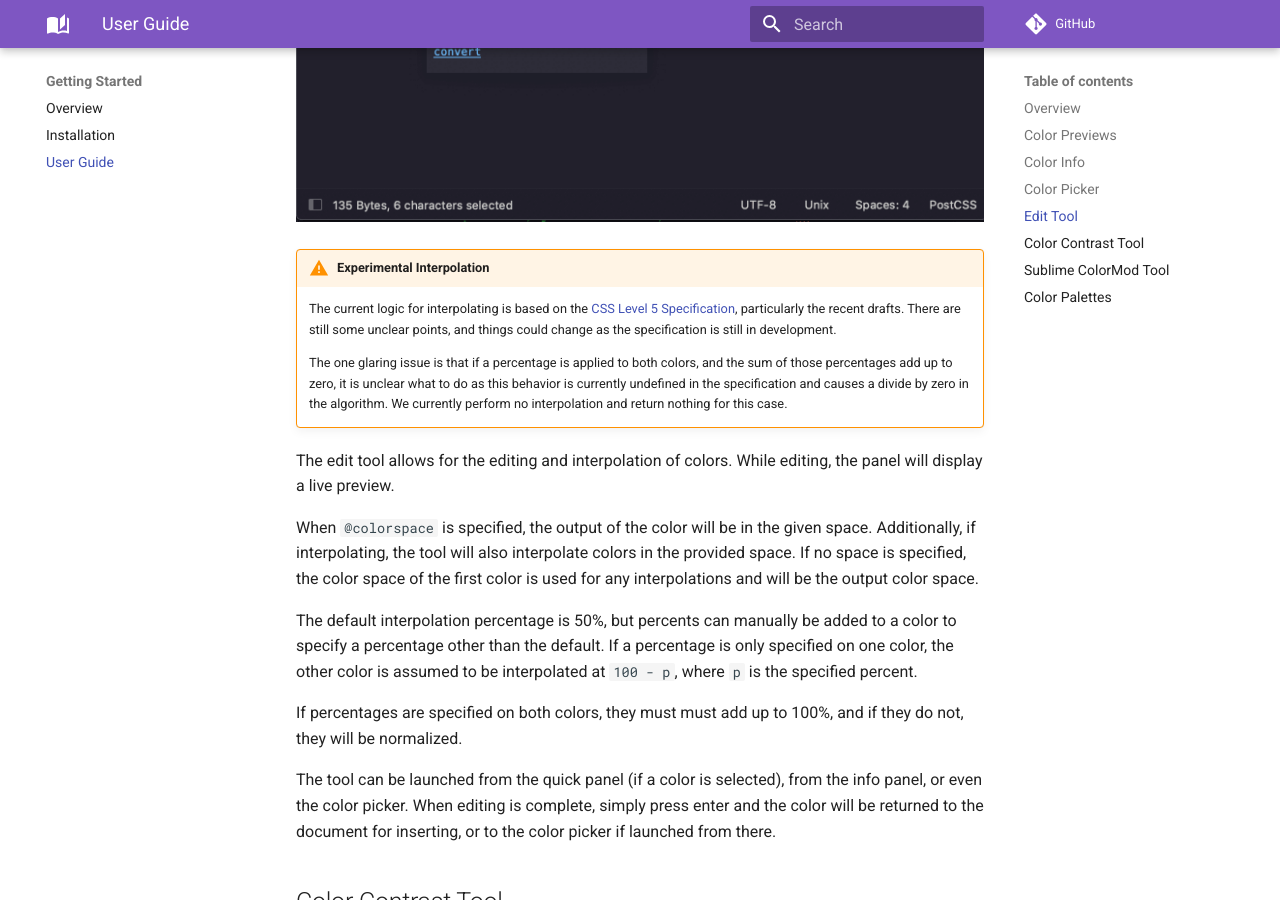
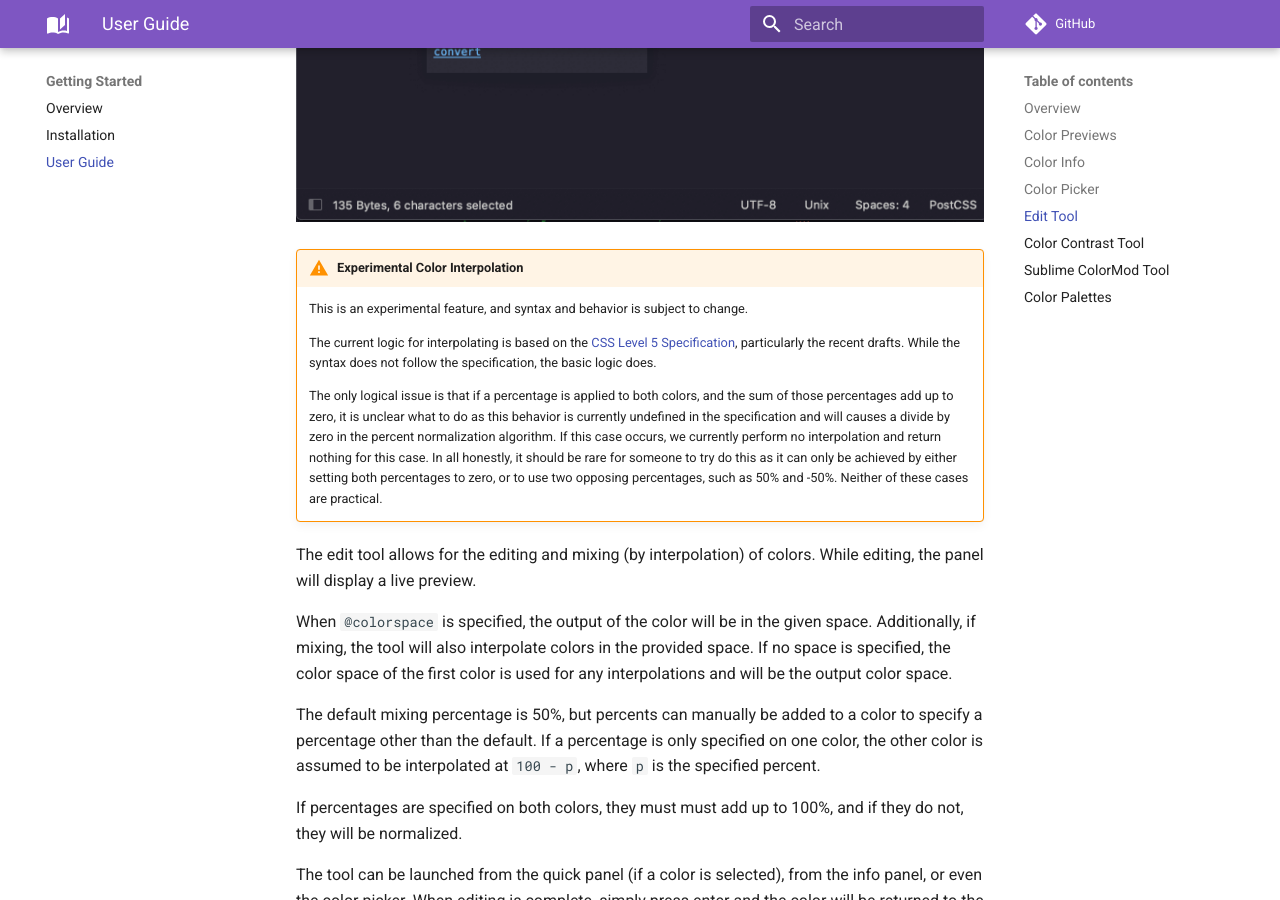
Before and after one commit to facelessuser/ColorHelper, an MkDocs documentation site: the page built from docs/src/markdown/usage.md, in a window 1280 px wide and 900 px high, scrolled down 5383 px. Built offline with MkDocs 1.6.1 and Material for MkDocs 9.7.7, drawn with Linux system fonts in a browser that asks for light colours; comment, search, counter and statistics services are not loaded.

Commit message:
More documentation cleanup

```diff
--- a/color_helper_tools.py
+++ b/color_helper_tools.py
@@ -125,8 +125,8 @@ Colors can be specified in any supported color space. They can<br>
 be converted and output to another color space with `@colorspace`.
 
 If two colors are provided, joined with `+`, the colors will<br>
-be mixed. When mixing, if `@colorspace` is defined at the end,<br>
-colors will be mixed in that color space.
+be mixed by interpolation. When mixing, if `@colorspace` is defined<br>
+at the end, colors will be mixed in that color space.
 
 Colors are mixed at 50% unless percents are defined. If percents<br>
 are defined, they must add up to 100%, if they do not, they are<br>
--- a/docs/src/markdown/usage.md
+++ b/docs/src/markdown/usage.md
@@ -65,23 +65,29 @@ When done, simply select the `select` link to insert the color back into the doc
 
 ![Edit Tool](images/edit_tool.gif)
 
-!!! warning "Experimental Interpolation"
+!!! warning "Experimental Color Interpolation"
+    This is an experimental feature, and syntax and behavior is subject to change.
+
     The current logic for interpolating is based on the [CSS Level 5 Specification][css-5], particularly the recent
-    drafts. There are still some unclear points, and things could change as the specification is still in development.
+    drafts. While the syntax does not follow the specification, the basic logic does.
 
-    The one glaring issue is that if a percentage is applied to both colors, and the sum of those percentages add up to
-    zero, it is unclear what to do as this behavior is currently undefined in the specification and causes a divide by
-    zero in the algorithm. We currently perform no interpolation and return nothing for this case.
+    The only logical issue is that if a percentage is applied to both colors, and the sum of those percentages add up to
+    zero, it is unclear what to do as this behavior is currently undefined in the specification and will causes a divide
+    by zero in the percent normalization algorithm. If this case occurs, we currently perform no interpolation and
+    return nothing for this case. In all honestly, it should be rare for someone to try do this as it can only be
+    achieved by either setting both percentages to zero, or to use two opposing percentages, such as 50% and -50%.
+    Neither of these cases are practical.
 
-The edit tool allows for the editing and interpolation of colors. While editing, the panel will display a live preview.
+The edit tool allows for the editing and mixing (by interpolation) of colors. While editing, the panel will display a
+live preview.
 
-When `@colorspace` is specified, the output of the color will be in the given space. Additionally, if interpolating, the
-tool will also interpolate colors in the provided space. If no space is specified, the color space of the first color is
+When `@colorspace` is specified, the output of the color will be in the given space. Additionally, if mixing, the tool
+will also interpolate colors in the provided space. If no space is specified, the color space of the first color is
 used for any interpolations and will be the output color space.
 
-The default interpolation percentage is 50%, but percents can manually be added to a color to specify a percentage other
-than the default. If a percentage is only specified on one color, the other color is assumed to be interpolated at
-`100 - p`, where `p` is the specified percent.
+The default mixing percentage is 50%, but percents can manually be added to a color to specify a percentage other than
+the default. If a percentage is only specified on one color, the other color is assumed to be interpolated at `100 - p`,
+where `p` is the specified percent.
 
 If percentages are specified on both colors, they must must add up to 100%, and if they do not, they will be normalized.
 
```
